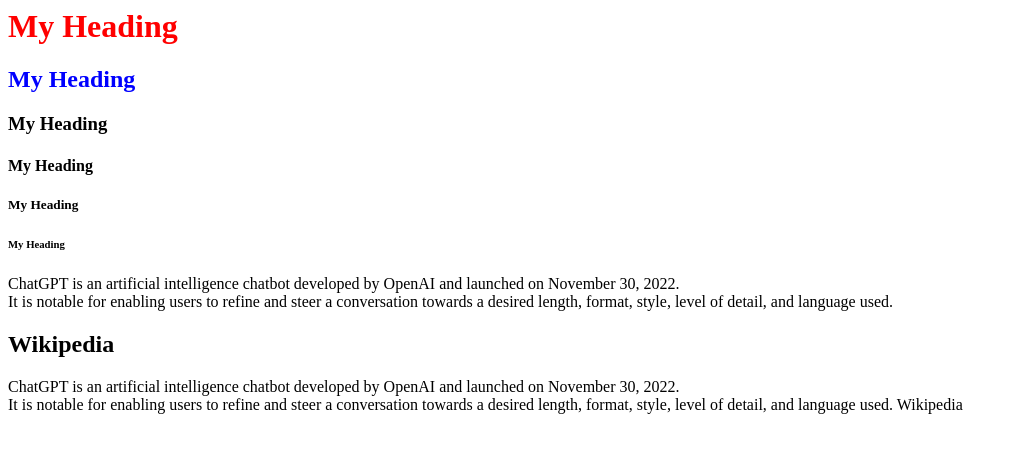
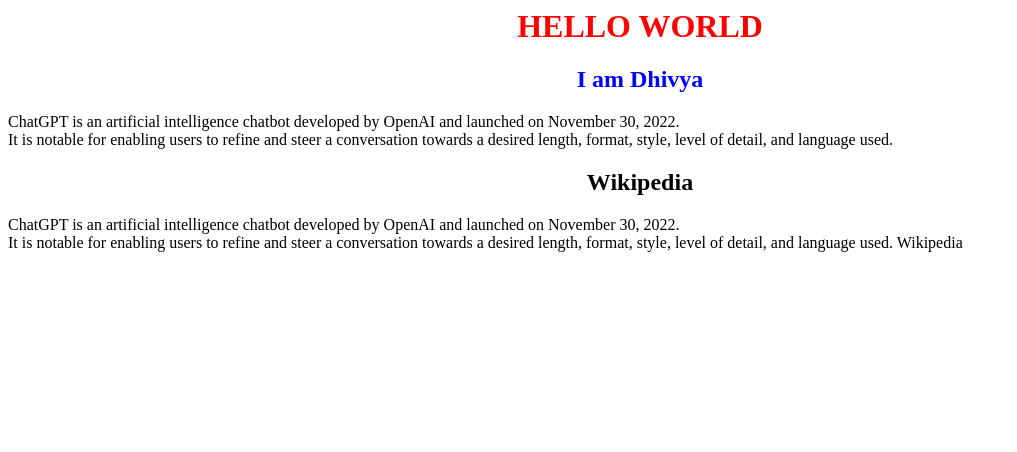
Before and after one commit to Dhivya-ramasamy123/sample, a plain HTML site: page index.html in a window 1280 px wide. Shown: the whole page, without its empty margins (0-1017 px from the left). Drawn offline with Linux system fonts and the light colour scheme.

Commit message:
Update index.html

```diff
--- a/index.html
+++ b/index.html
@@ -3,14 +3,14 @@
 	<title>
 		new tab
 	</title>
+	<style>
+		h1{text-align:center;}
+		h2{text-align:center;}
+	</style>
 </head>
 	<body>
-		<h1 style ="color:red">My Heading</h1>
-		<h2 style ="color:blue">My Heading</h2>
-		<h3>My Heading</h3>
-		<h4>My Heading</h4>
-		<h5>My Heading</h5>
-		<h6>My Heading</h6>
+		<h1 style ="color:red">HELLO WORLD</h1>
+		<h2 style ="color:blue"> I am Dhivya</h2>
 		<p>ChatGPT is an artificial intelligence chatbot developed by OpenAI and launched on November 30, 2022. <br>It is notable for enabling users to refine and steer a conversation towards a desired length, format, style, level of detail, and language used. <h2>Wikipedia</h2>
 		ChatGPT is an artificial intelligence chatbot developed by OpenAI and launched on November 30, 2022. <br>It is notable for enabling users to refine and steer a conversation towards a desired length, format, style, level of detail, and language used. Wikipedia</p>
   </body>
```
